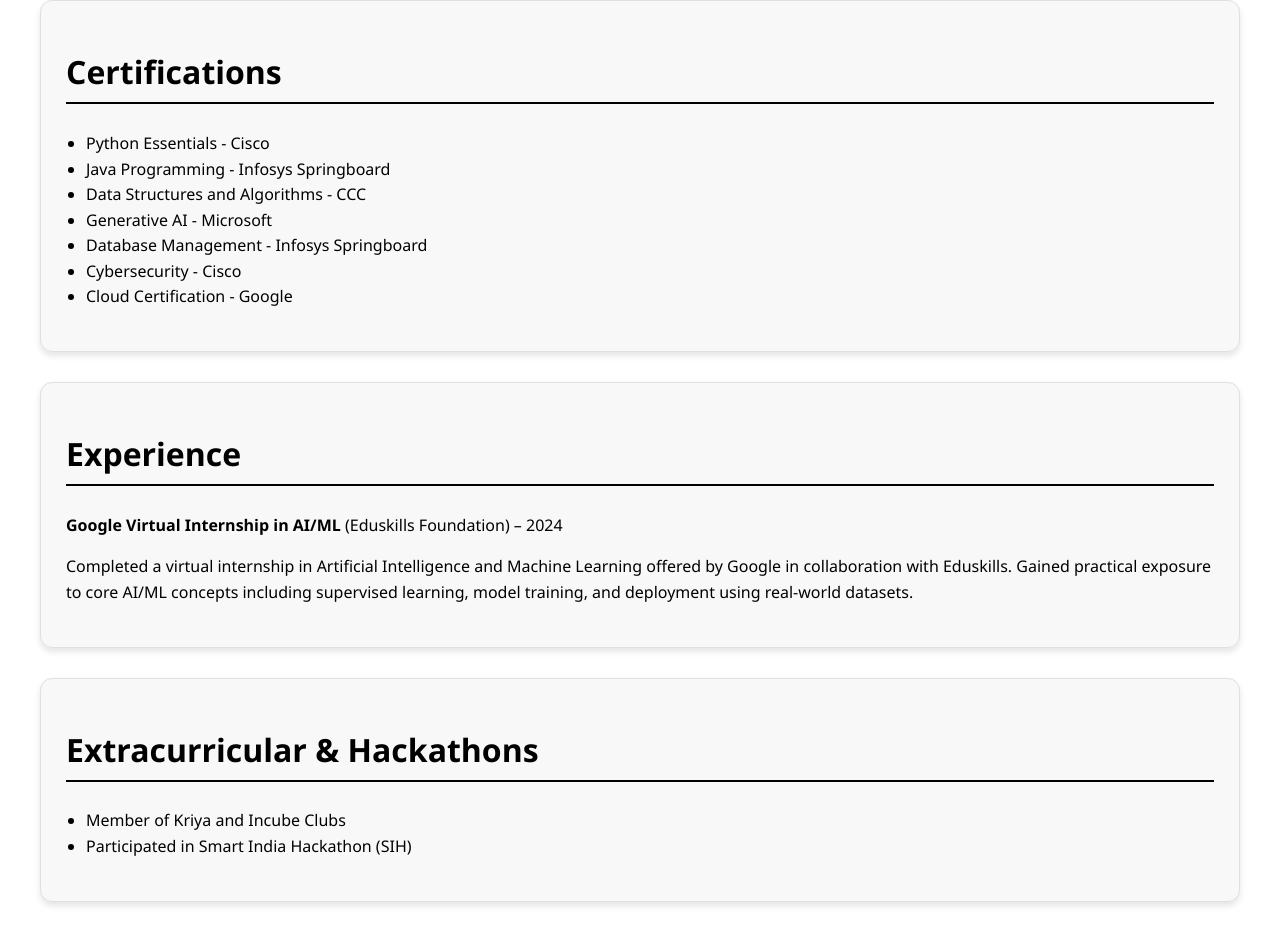
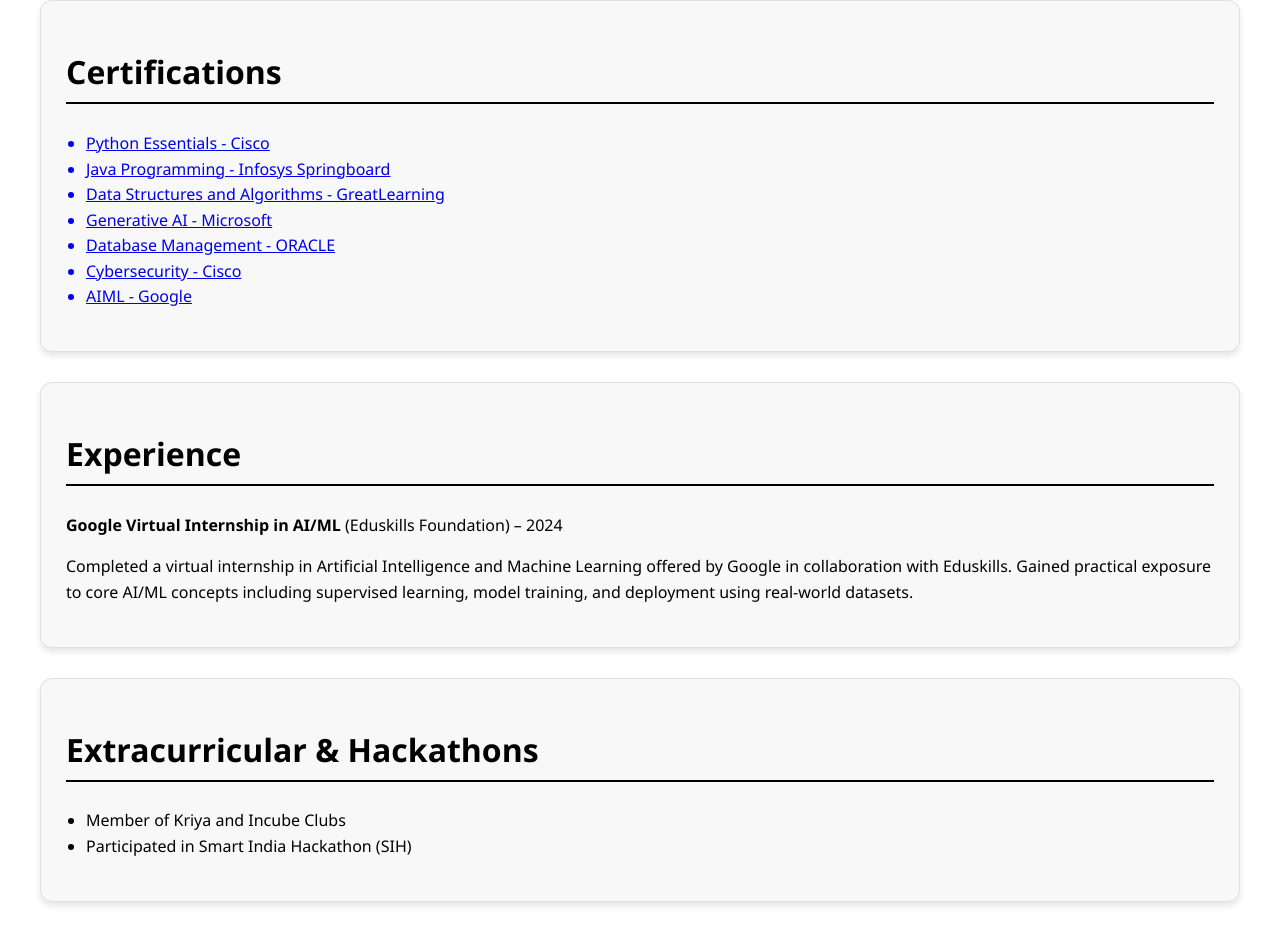
Before and after one commit to saitejasandula/PORTFOLIO, a plain HTML site: page portfolio/index.html in a window 1280 px wide. Shown: the part 3329-4257 px from the top of the page. Drawn offline with Linux system fonts and the light colour scheme.

Commit message:
Update and rename pp.html to index.html

```diff
--- a/portfolio/pp.html
+++ b/portfolio/index.html
@@ -444,13 +444,13 @@
     <section id="certifications">
       <h2>Certifications</h2>
       <ul>
-        <li>Python Essentials - Cisco</li>
-        <li>Java Programming - Infosys Springboard</li>
-        <li>Data Structures and Algorithms - CCC</li>
-        <li>Generative AI - Microsoft</li>
-        <li>Database Management - Infosys Springboard</li>
-        <li>Cybersecurity - Cisco</li>
-        <li>Cloud Certification - Google</li>
+        <a href="https://drive.google.com/file/d/1oIx64616yx3Y7RGuAp0NbkZeleIGh_T6/view?usp=sharing"><li>Python Essentials - Cisco</li></a>
+        <a href="https://drive.google.com/file/d/1DljBXCC74cI0COoI-0hD4rispQdRGf0B/view?usp=sharing"><li>Java Programming - Infosys Springboard</li></a>
+        <a href="https://drive.google.com/file/d/11G1K_0TXu-S4JPVGzLg-O4nSJ6rufISP/view?usp=sharing"><li>Data Structures and Algorithms - GreatLearning</li></a>
+        <a href="https://drive.google.com/file/d/1zTysXCOYXJzZEWS63ae50FrnRI8QZIFg/view?usp=sharing"><li>Generative AI - Microsoft</li></a>
+        <a href="https://drive.google.com/file/d/1_9lnazBUKQ4zLAfEq558ByCiU2hSH2nx/view?usp=sharing"><li>Database Management - ORACLE</li></a>
+        <a href="https://drive.google.com/file/d/1C_qMJ4ceA47ou3_CMnkRtiePl7TnHYX6/view?usp=sharing"><li>Cybersecurity - Cisco</li></a>
+        <a href="https://drive.google.com/file/d/1Sso7ZA0F3Qdr916RvPdthBBFTKL2-FPz/view?usp=sharing"><li>AIML - Google</li></a>
       </ul>
     </section>
 
@@ -479,8 +479,8 @@
       <p><strong>Phone:</strong> +91 6281027383</p>
       <p><strong>Email:</strong> saitejasandula4@gmail.com</p>
       <p><strong>Address:</strong> 14-2-86/2/f, Srirama Colony, Mahbubnagar, Telangana, India</p>
-      <p><strong>Leetcode:</strong> <a href="#" target="_blank">link</a></p>
-      <p><strong>HackerRank:</strong> <a href="#" target="_blank">link</a></p>
+      <p><strong>Leetcode:</strong> <a href="https://leetcode.com/u/22eg105f48/" target="_blank">link</a></p>
+      <p><strong>HackerRank:</strong> <a href="https://www.hackerrank.com/profile/saitejasandula" target="_blank">link</a></p>
       <button onclick="downloadResume()" class="resume-btn">📄 Download Resume</button>
     </section>
 
@@ -517,7 +517,7 @@
 
         // Create download link
         const link = document.createElement('a');
-        link.href = 'Resume.res.pdf';
+        link.href = 'Sandula_Saiteja_Resume.pdf';
         link.download = 'Sandula_Saiteja_Resume.pdf';
         link.style.display = 'none';
 
```
